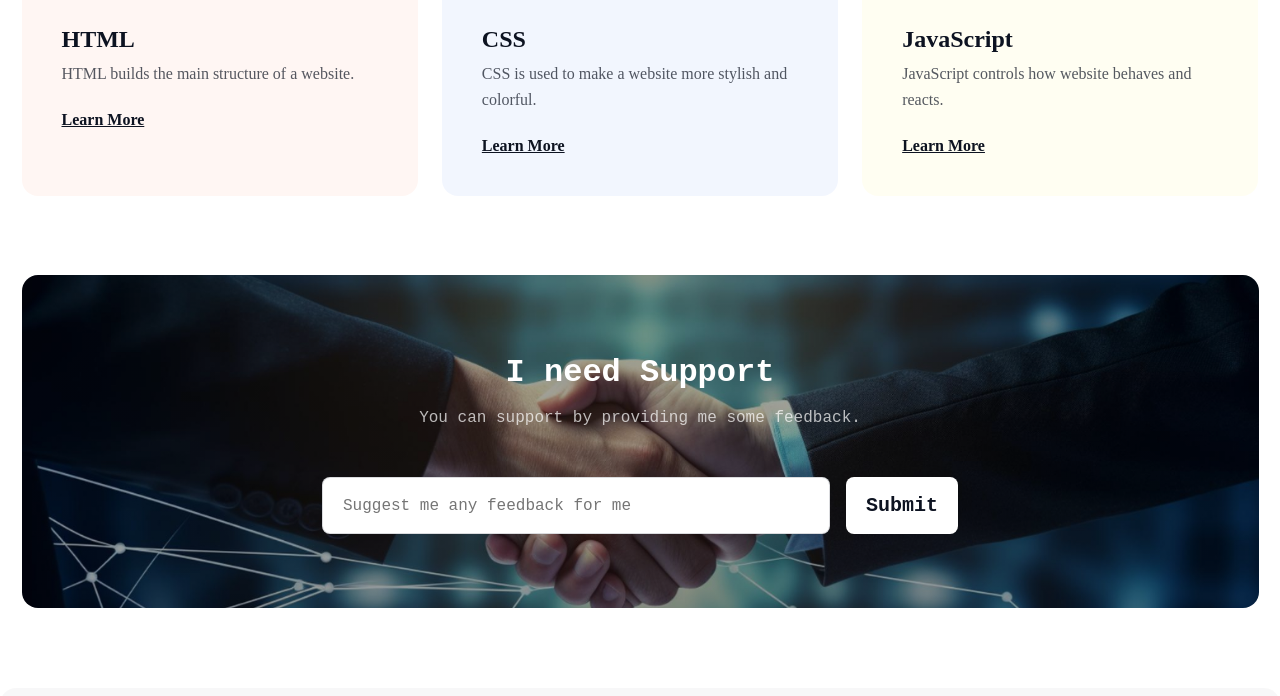
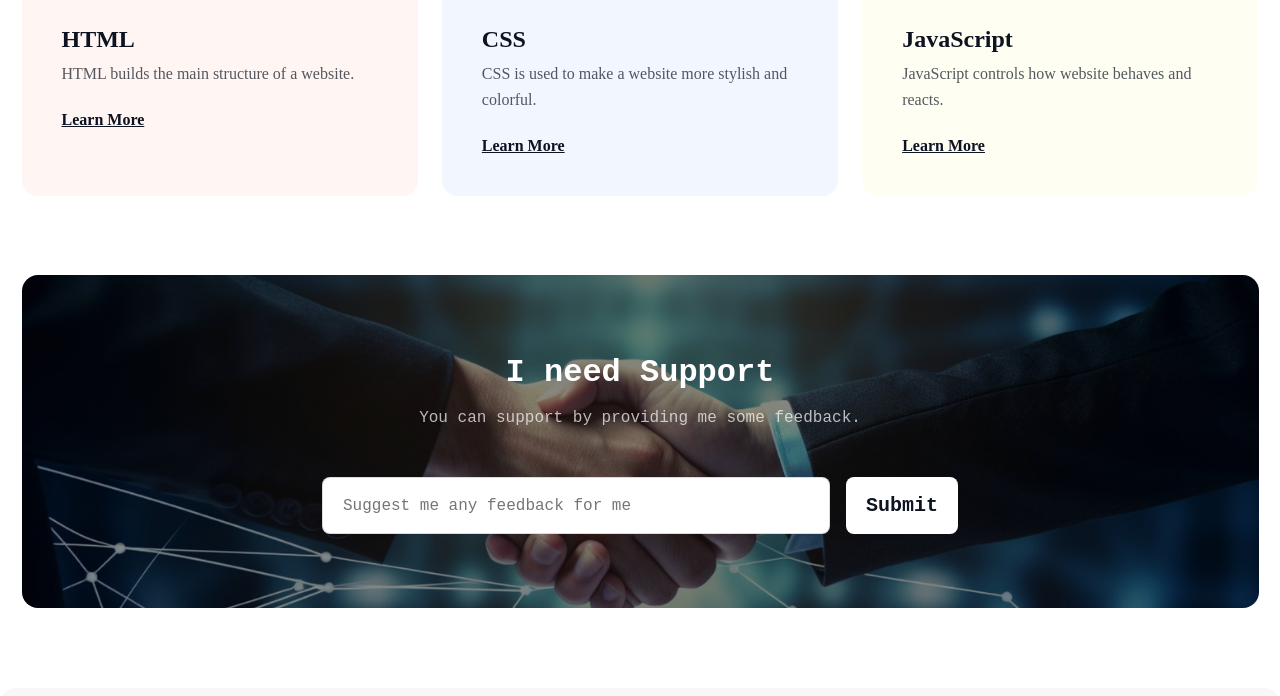
Before and after one commit to dev-md-rajib/Batch-10-Assignment-1, a plain HTML site: page index.html in a window 1280 px wide. Shown: the part 3507-4203 px from the top of the page. Drawn offline with Linux system fonts and the light colour scheme; a web font is replaced by a local one.

Commit message:
Support's background perfected.

```diff
--- a/styles/style.css
+++ b/styles/style.css
@@ -354,7 +354,7 @@ width: 468px;
     background-position: center;
     background-repeat: no-repeat;
 
-    background-image: linear-gradient(rgba(0, 0, 0, 0.381),rgba(0, 0, 0, 0.359),rgba(0, 0, 0, 0.397)) ,url('../assets/handshake.jpg');
+    background-image: linear-gradient(rgba(0, 0, 0, 0.486),rgba(0, 0, 0, 0.459),rgba(0, 0, 0, 0.464)) ,url('../assets/handshake.jpg');
     padding: 80px 0 74px 0;
     text-align: center;
 
```
